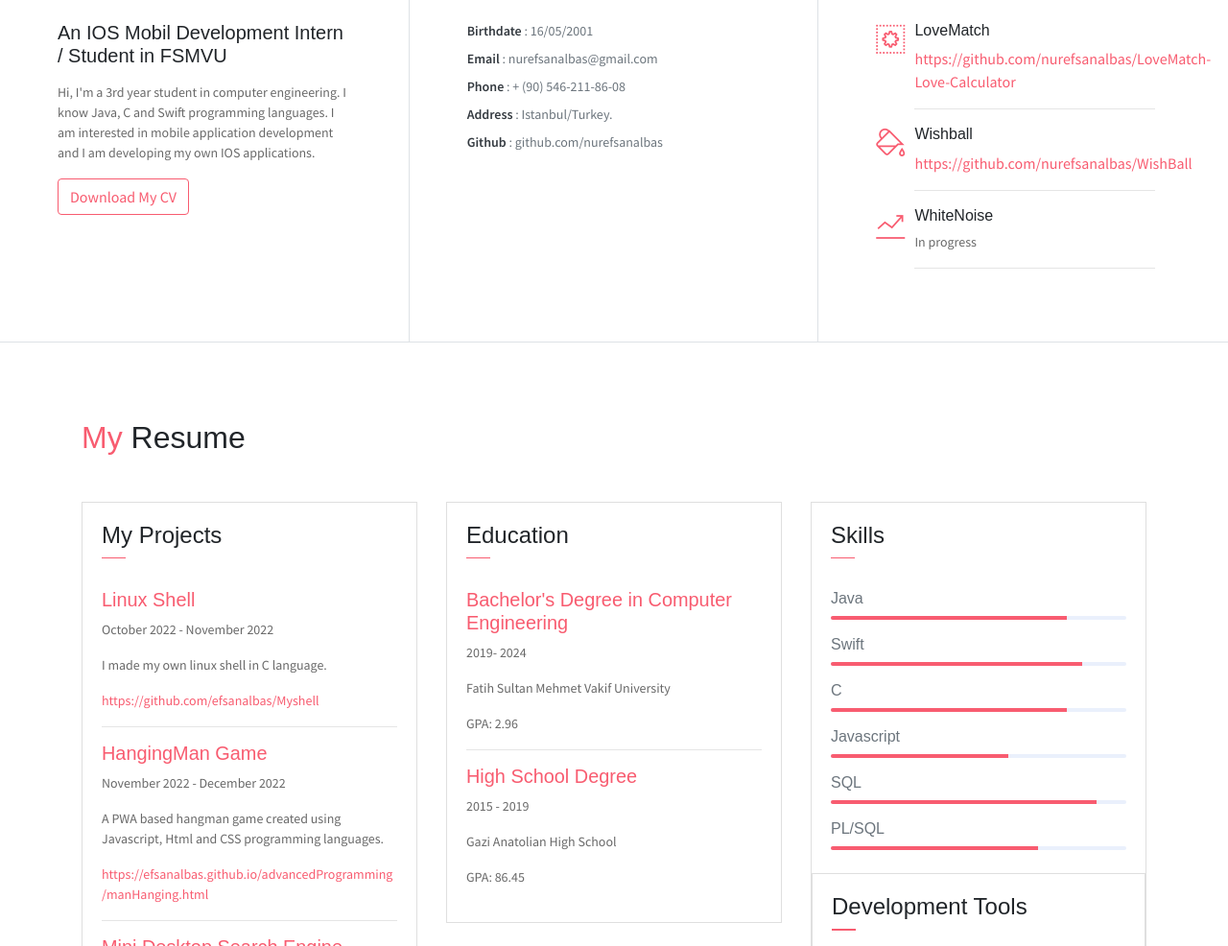
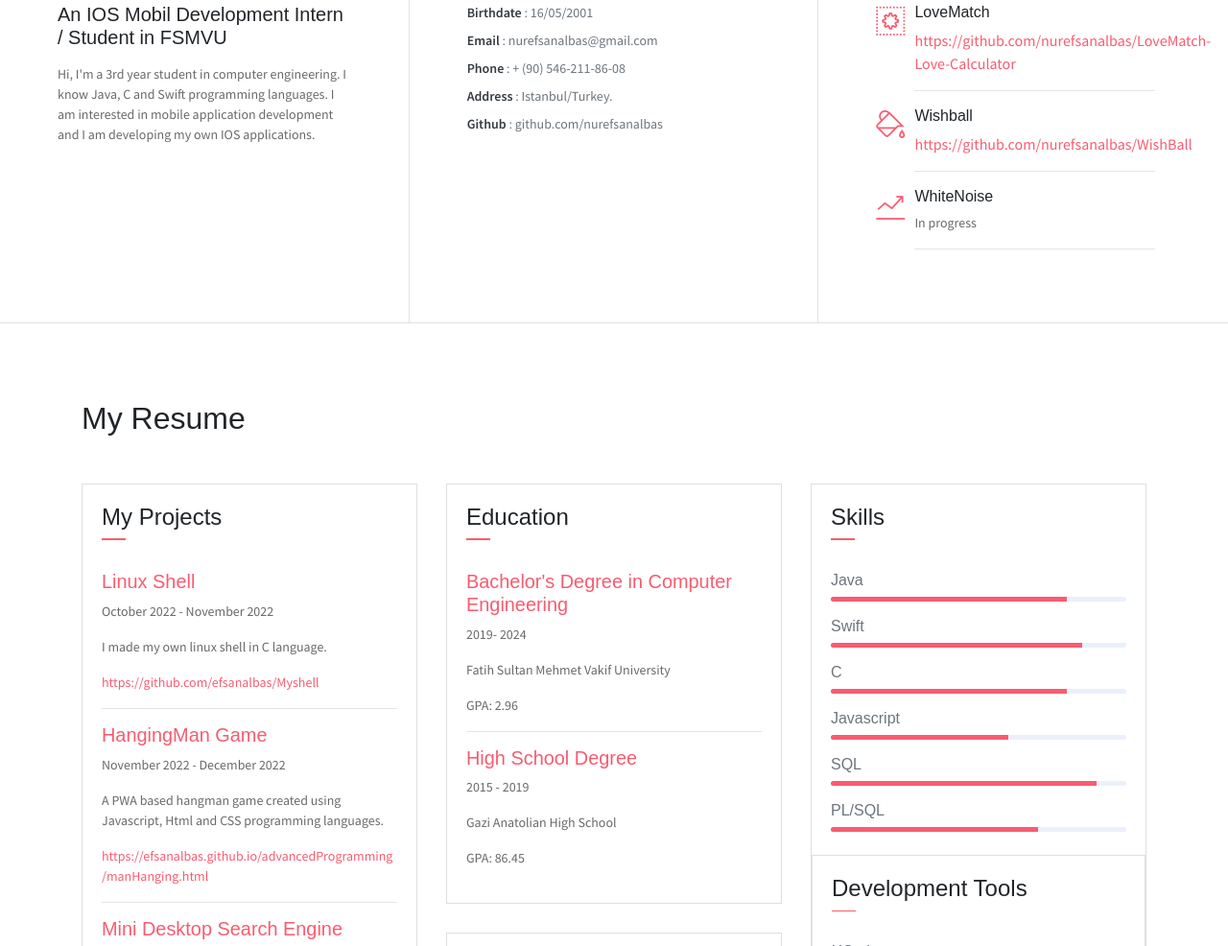
Before and after one commit to efsanalbas/nurefsanalbas, a website: page index.html in a window 1280 px wide. Shown: the part 846-1832 px from the top of the page at 96% size. Drawn offline with Linux system fonts and the light colour scheme.

Commit message:
Update index.html

```diff
--- a/index.html
+++ b/index.html
@@ -5,9 +5,7 @@
     <meta name="viewport" content="width=device-width, initial-scale=1, shrink-to-fit=no">
     <meta name="author" content="nurefsanalbas">
     <title>nurefsanalbas</title>
-    <!-- font icons -->
     <link rel="stylesheet" href="assets/vendors/themify-icons/css/themify-icons.css">
-    <!-- Bootstrap + JohnDoe main styles -->
 	<link rel="stylesheet" href="assets/css/nurefsanalbas.css">
 </head>
 <body data-spy="scroll" data-target=".navbar" data-offset="40" id="home">
@@ -32,7 +30,6 @@
                     <img src="efsan123.png" alt="" class="brand-img">
                     <li class="brand-txt">
                         <h5 class="brand-title">Nur Efşan ALBAŞ</h5>
-                        <div class="brand-subtitle">Web Designer | Developer</div>
                     </li>
                 </ul>
 
@@ -46,7 +43,6 @@
                 <span class="line mb-5"></span>
                 <h5 class="mb-3">An IOS Mobil Development Intern / Student in FSMVU</h5>
                 <p class="mt-20">Hi, I'm a 3rd year student in computer engineering. I know Java, C and Swift programming languages. I am interested in mobile application development and I am developing my own IOS applications.</p>
-                <button class="btn btn-outline-danger"><i class="icon-down-circled2 "></i>Download My CV</button>
             </div>
             <div class="col-lg-4 about-card">
                 <h3 class="font-weight-light">Personal Info</h3>
@@ -96,7 +92,7 @@
     <!--Resume Section-->
     <section class="section" id="resume">
         <div class="container">
-            <h2 class="mb-5"><span class="text-danger">My</span> Resume</h2>
+            <h2 class="mb-5"><span class="text-danger"></span>My Resume</h2>
             <div class="row">
                 <div class="col-md-6 col-lg-4">
                     <div class="card">
```
